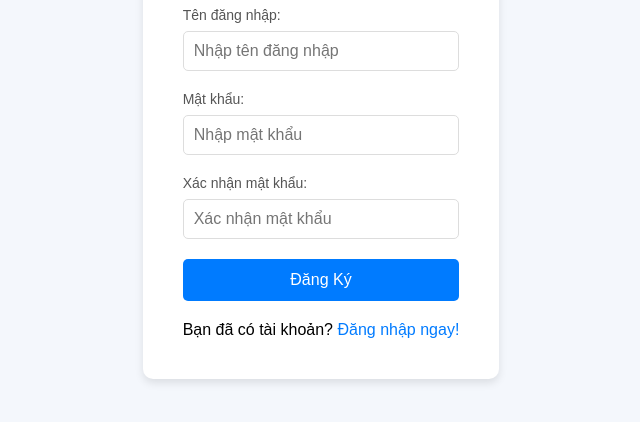
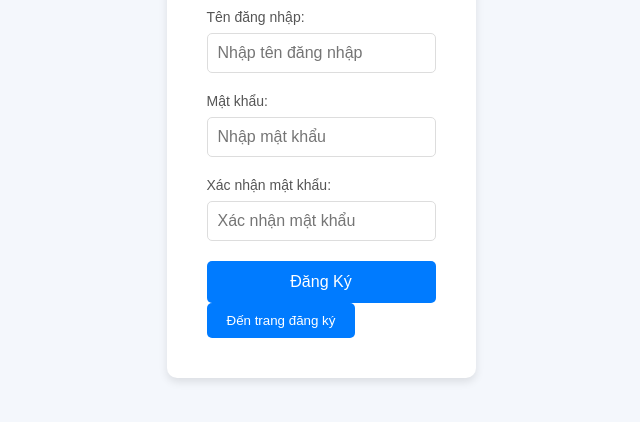
Before and after one commit to Ntrkhangnekk/register, a plain HTML site: page index.html in a window 1280 px wide. Shown: the part 256-678 px from the top of the page, without its empty margins (319-959 px from the left). Drawn offline with Linux system fonts and the light colour scheme.

Commit message:
Update index.html

```diff
--- a/index.html
+++ b/index.html
@@ -28,7 +28,22 @@
 
                 <button type="submit" class="btn">Đăng Ký</button>
             </form>
-            <p class="login-link">Bạn đã có tài khoản? <a href="/login">Đăng nhập ngay!</a></p>
+<html lang="vi">
+<head>
+    <meta charset="UTF-8">
+    <meta name="viewport" content="width=device-width, initial-scale=1.0">
+    <title> Bạn đã có tài khoản? Đăng nhập ngay!</title>
+</head>
+<body>
+    <div>
+        <a href="https://ntrkhangnekk.github.io/login">
+            <button style="background-color: #007bff; color: white; padding: 10px 20px; border: none; border-radius: 5px;">
+                Đến trang đăng ký
+            </button>
+        </a>
+    </div>
+</body>
+</html>
         </div>
     </div>
 </body>
```
